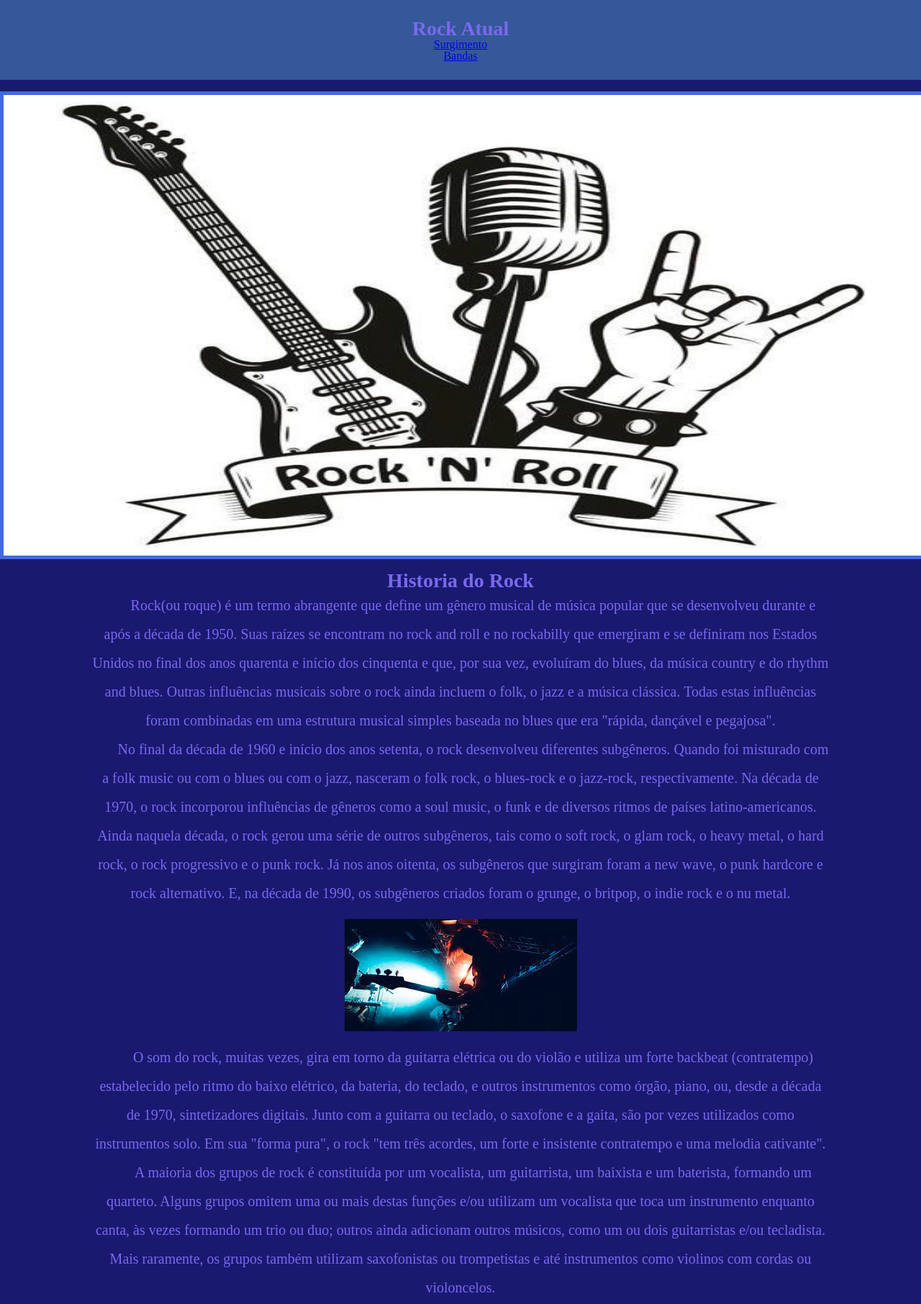
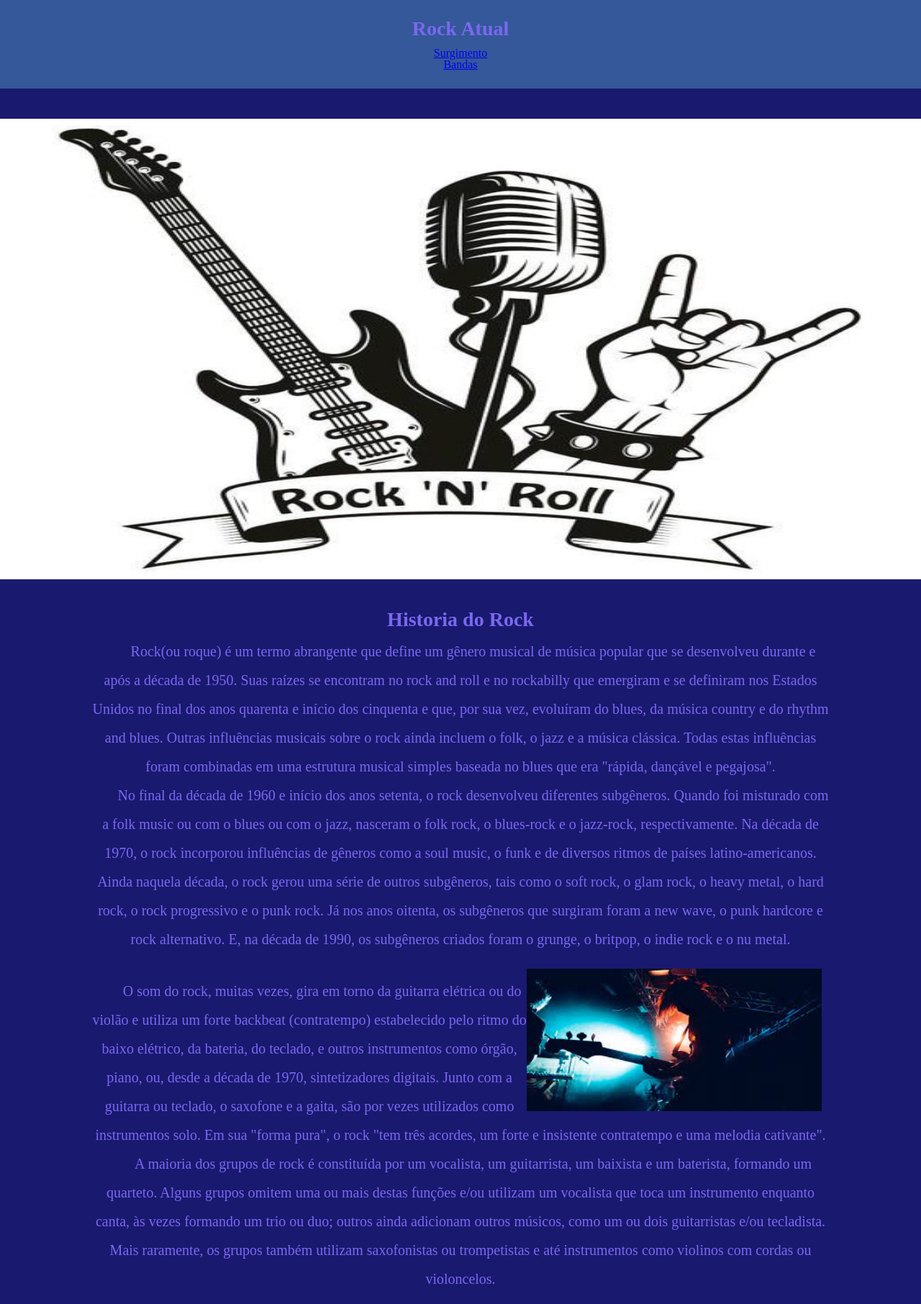
Before and after one commit to projkaikepinheiro/MeuPrimeiroSite, a plain HTML site: page index.html in a window 1280 px wide. Shown: the top 1812 px of the page at 72% size. Drawn offline with Linux system fonts and the light colour scheme.

Commit message:
Espaçamento e Float

```diff
--- a/css/estilo.css
+++ b/css/estilo.css
@@ -22,26 +22,35 @@ h1{
     color: #7B68EE;
     font-weight: bolder;
     font-size: 175%;
+    padding-bottom: 1%;
 }
 
 .img_topo{
     width: 100%;
     height: 80%;
     text-align: center;
-    border: 5px solid #4169E1;
+    padding-bottom: 2%;
+    padding-top: 2%;
 }
 
 
 .img_corpo{
     width: 100%;
-    border: 5px solid #4169E1;
+    padding-top: 2%;
+    padding-bottom: 2%;
+}
+
+.direta{
+    float: right;
+    width: 40%;
+    margin-top: 0.5%;
+    margin-right: 1%;
 }
 
 figure{
     text-align: center;
     padding-top: 1em;
-    padding-bottom: 1em;
-
+    padding-bottom: 1em
 }
 
 .container{
@@ -94,3 +103,7 @@ footer p{
 .center{
     text-align: center;
 }
+
+a link{
+    color: deepskyblue;
+}
--- a/index.html
+++ b/index.html
@@ -27,7 +27,7 @@
                 <p>No final da década de 1960 e início dos anos setenta, o rock desenvolveu diferentes subgêneros. Quando foi misturado com a folk music ou com o blues ou com o jazz, nasceram o folk rock, o blues-rock e o jazz-rock, respectivamente. Na década de 1970, o rock incorporou influências de gêneros como a soul music, o funk e de diversos ritmos de países latino-americanos. Ainda naquela década, o rock gerou uma série de outros subgêneros, tais como o soft rock, o glam rock, o heavy metal, o hard rock, o rock progressivo e o punk rock. Já nos anos oitenta, os subgêneros que surgiram foram a new wave, o punk hardcore e rock alternativo. E, na década de 1990, os subgêneros criados foram o grunge, o britpop, o indie rock e o nu metal.</p>
             </section>
             <figure>
-                <img src="img/historia_do_rock.jpg" alt="show de rock ao vivo">
+                <img class="direta" src="img/historia_do_rock.jpg" alt="show de rock ao vivo">
             </figure>
             <section id="Bandas">
                 <p>O som do rock, muitas vezes, gira em torno da guitarra elétrica ou do violão e utiliza um forte backbeat (contratempo) estabelecido pelo ritmo do baixo elétrico, da bateria, do teclado, e outros instrumentos como órgão, piano, ou, desde a década de 1970, sintetizadores digitais. Junto com a guitarra ou teclado, o saxofone e a gaita, são por vezes utilizados como instrumentos solo. Em sua "forma pura", o rock "tem três acordes, um forte e insistente contratempo e uma melodia cativante".</p>
```
Also changed, not shown: letras.html (+10 -1 lines).
